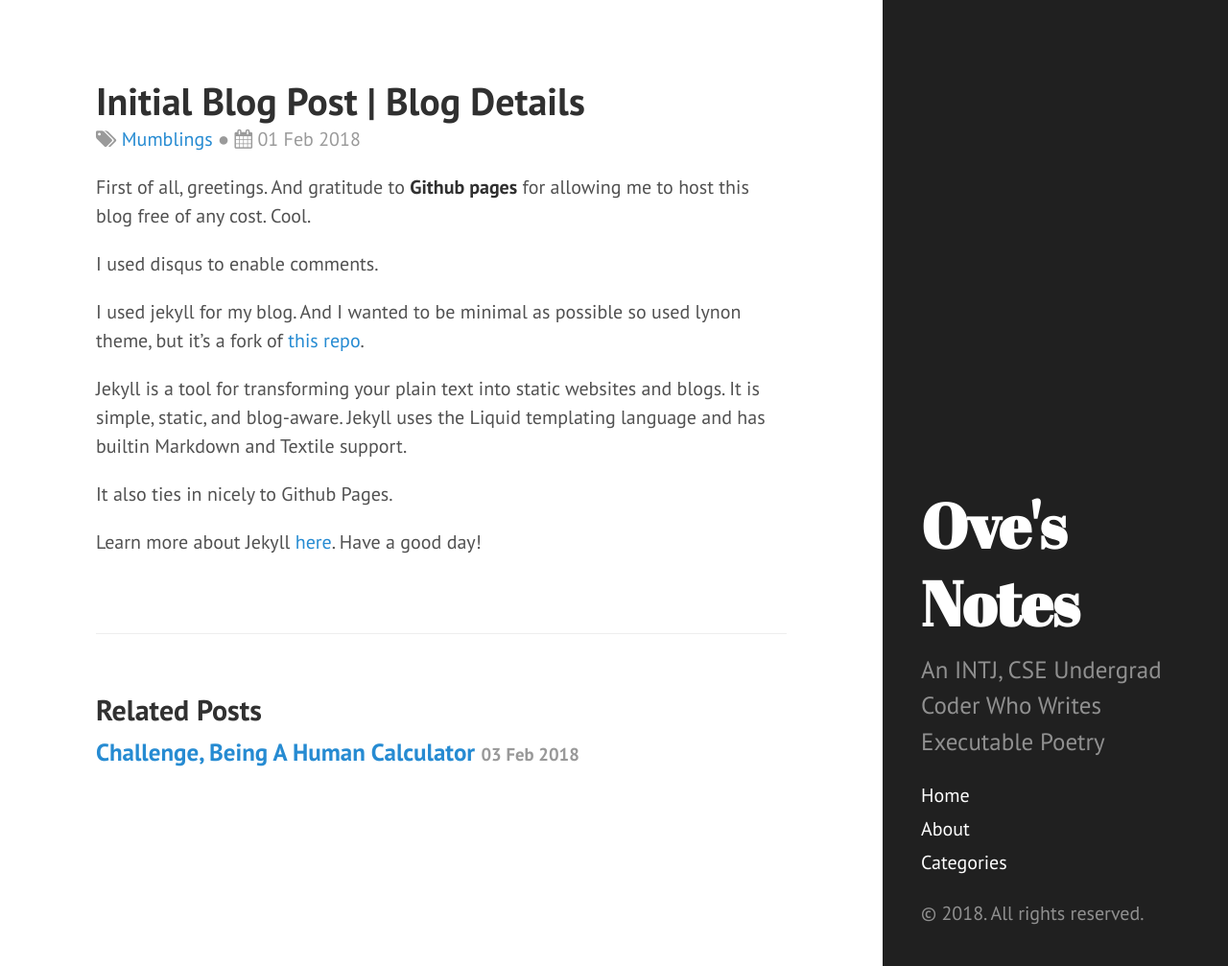
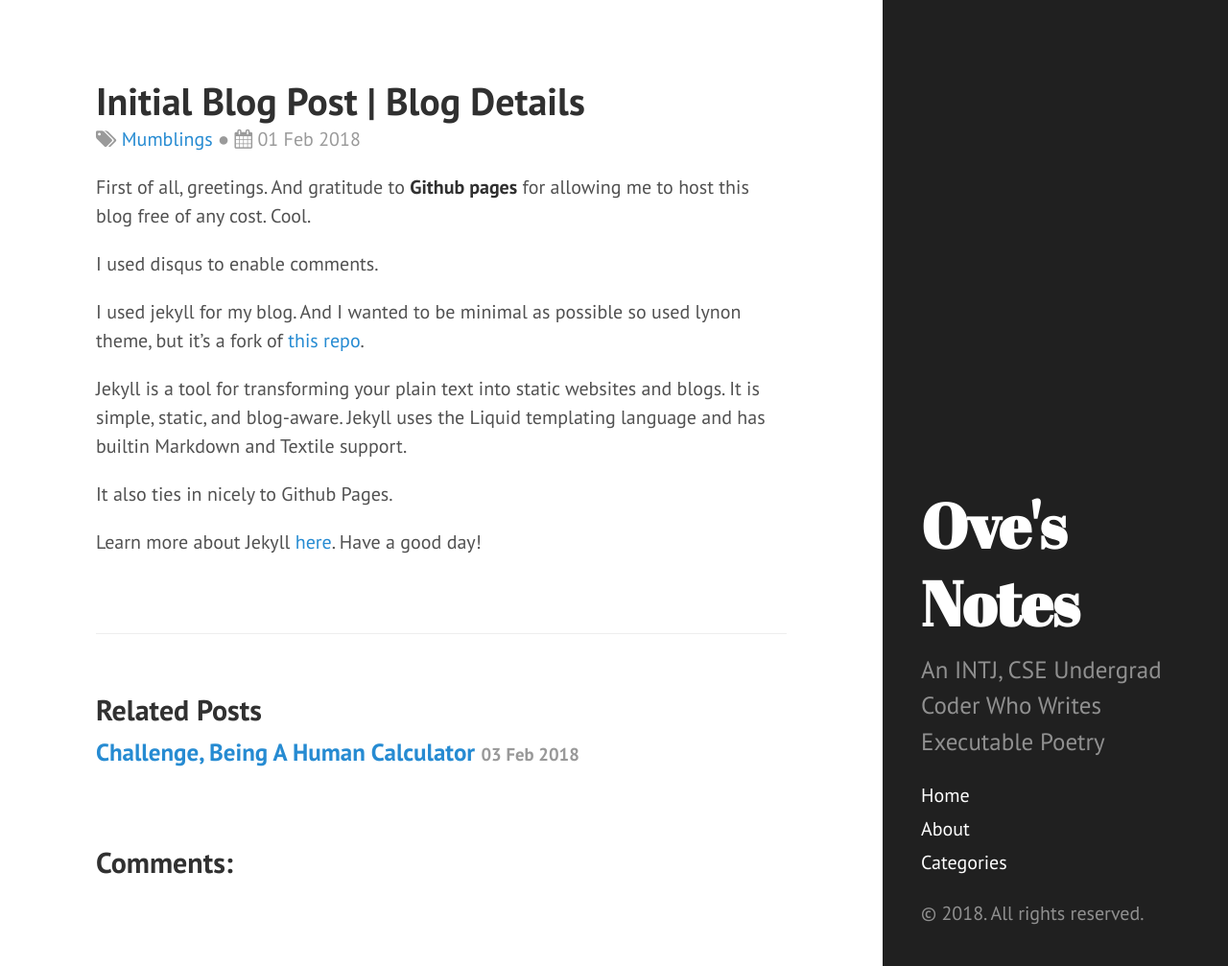
Before and after one commit to ovebepari/ovebepari.github.io, a Jekyll site: the page built from _posts/2018-02-01-Hello-World-blog.md, in a window 1280 px wide and 1007 px high. Shown: the whole window at 96% size. Built offline with Jekyll 4.4.1, drawn with Linux system fonts in a browser that asks for light colours; Markdown is read by kramdown in place of the engine named in the settings; comment, search, counter and statistics services are not loaded.

Commit message:
disqus disqus disqus done

```diff
--- a/_layouts/default.html
+++ b/_layouts/default.html
@@ -15,12 +15,9 @@
 
 
       {{ content }}
-    </div>
 
-
-
-
-  {% if comments %}
+        {% if page.comments %}
+        <h2>Comments:</h2>
           <div id="disqus_thread"></div>
           <script>
             (function() { // DON'T EDIT BELOW THIS LINE
@@ -32,8 +29,7 @@
           </script>
 
           <noscript>Please enable JavaScript to view the <a href="https://disqus.com/?ref_noscript">comments powered by Disqus.</a></noscript>
-
-    <script id="dsq-count-scr" src="//ovebepari-github-io-1.disqus.com/count.js" async></script>
         {% endif %}
+    </div>
   </body>
 </html>
```
Lines whose indentation alone changed are shown as unchanged.
